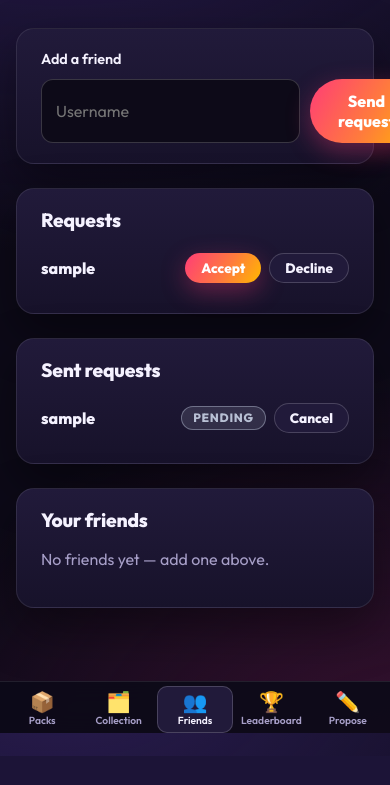
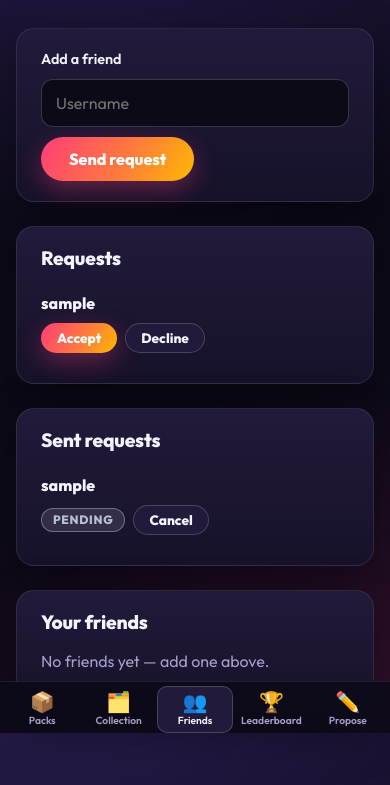
Before and after one commit to LucaCeccarelli/EmaPack, a Django app: page /friends/ in a window 390 px wide; the page is wider, and only the part inside the window is pictured. Shown: the part 111-896 px from the top of that part. Before the commit the page ends 867 px from the top of that part, so only its background shows below. Run offline with Django 5.2, Linux system fonts and the light colour scheme; a user stored in the database is signed in; tables that the repository leaves empty hold one stand-in row (values such as "Sample post").

Commit message:
feat(friends): wrap long usernames and action buttons on small screens
A long username plus two action buttons on one unwrapped row would
overflow an iPhone-width panel. Rows now wrap, the username can break
anywhere instead of forcing width, and the action buttons take the
full width of their own line below 480px instead of hugging the right
edge with empty space to their left.

Co-Authored-By: Claude Sonnet 5 <noreply@anthropic.com>

```diff
--- a/game/static/game/tcg.css
+++ b/game/static/game/tcg.css
@@ -275,20 +275,22 @@ main {
 /* ---------- Friends ---------- */
 .add-friend { padding: 20px 24px; margin-bottom: 24px; }
 .add-friend label { display: block; margin-bottom: 8px; font-weight: 600; font-size: .9rem; }
-.add-friend-row { display: flex; gap: 10px; }
+.add-friend-row { display: flex; flex-wrap: wrap; gap: 10px; }
 .add-friend-row input {
-  flex: 1; padding: 11px 14px; border-radius: 12px; font: inherit;
+  flex: 1 1 160px; min-width: 0; padding: 11px 14px; border-radius: 12px; font: inherit;
   border: 1px solid var(--line-strong); background: var(--bg); color: var(--text);
 }
 .add-friend-row input:focus { outline: none; border-color: var(--focus); box-shadow: 0 0 0 3px color-mix(in srgb, var(--focus) 30%, transparent); }
 .friend-list { padding: 20px 24px; margin-bottom: 24px; }
 .friend-list h2 { margin: 0 0 12px; font-size: 1.2rem; }
 .friend-list ul, .friend-list ol { margin: 0; padding: 0; list-style: none; }
-.friend-list li { display: flex; align-items: center; gap: 12px; padding: 10px 0; border-top: 1px solid var(--line); }
+.friend-list li { display: flex; flex-wrap: wrap; align-items: center; gap: 8px 12px; padding: 10px 0; border-top: 1px solid var(--line); }
 .friend-list li:first-child { border-top: 0; }
-.friend-actions { margin-left: auto; display: flex; gap: 8px; align-items: center; }
+.friend-list li > strong { overflow-wrap: anywhere; }
+.friend-actions { margin-left: auto; display: flex; flex-wrap: wrap; gap: 8px; align-items: center; }
 .rank { min-width: 3ch; font-weight: 800; color: var(--muted); }
 .friend-list li.me .rank, .friend-list li.me > strong { color: var(--accent-2); }
+@media (max-width: 480px) { .friend-actions { margin-left: 0; width: 100%; } }
 .btn.small { padding: 6px 16px; font-size: .85rem; }
 
 /* ---------- Card editor ---------- */
```
